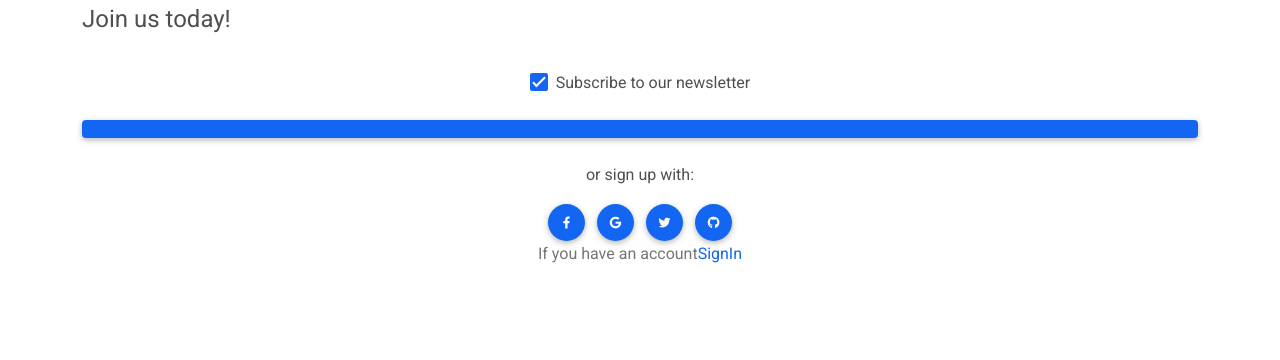
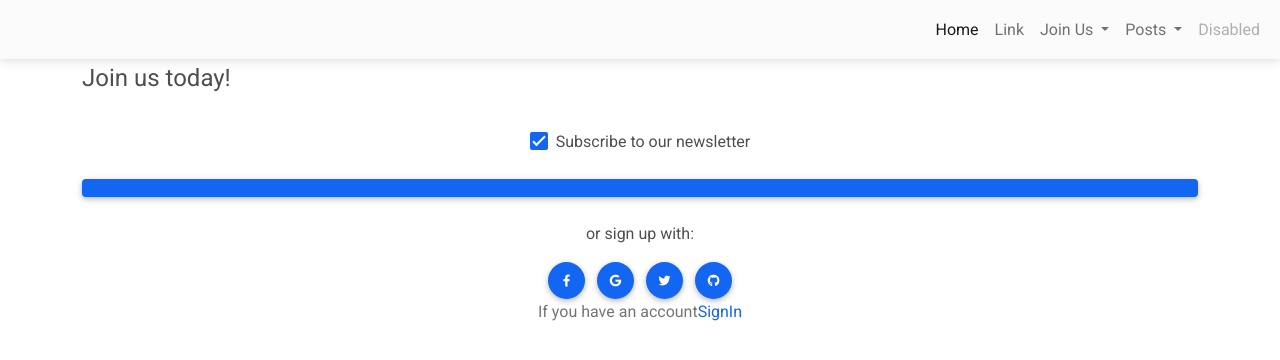
Before and after one commit to eude313/goal, a Python web app: template app/templates/signup.html in a window 1280 px wide. Shown: the top 360 px of the page. Run offline with Jinja, Linux system fonts and the light colour scheme; the template is opened without the code that fills it, so the values that code supplies are empty; some libraries are stand-ins or nearby versions; some web fonts are replaced.

Commit message:
add initial changes

```diff
--- a/app/main/__init__.py
+++ b/app/main/__init__.py
@@ -0,0 +1,5 @@
+from flask import Blueprint
+
+auth = Blueprint('auth',__name__)
+
+from auth import views
--- a/app/templates/base.html
+++ b/app/templates/base.html
@@ -33,6 +33,84 @@
     {% block title %} {% endblock %}
 </head>
 <body>
+    <nav class="navbar navbar-expand-lg navbar-light bg-light">
+        <!-- Container wrapper -->
+        <div class="container-fluid">
+          <!-- Toggle button -->
+          <button
+            class="navbar-toggler"
+            type="button"
+            data-mdb-toggle="collapse"
+            data-mdb-target="#navbarRightAlignExample"
+            aria-controls="navbarRightAlignExample"
+            aria-expanded="false"
+            aria-label="Toggle navigation">
+            <i class="fas fa-bars"></i>
+          </button>
+
+          <!-- Collapsible wrapper -->
+          <div class="collapse navbar-collapse" id="navbarRightAlignExample">
+            <!-- Left links -->
+            <ul class="navbar-nav ms-auto mb-2 mb-lg-0">
+              <li class="nav-item">
+                <a class="nav-link active" aria-current="page" href="#">Home<a>
+              </li>
+              <li class="nav-item">
+                <a class="nav-link" href="#">Link</a>
+              </li>
+              <!-- Navbar dropdown -->
+              <li class="nav-item dropdown">
+                <a
+                  class="nav-link dropdown-toggle"
+                  href="#"
+                  id="navbarDropdown"
+                  role="button"
+                  data-mdb-toggle="dropdown"
+                  aria-expanded="false">
+                  Join Us
+                </a>
+                <!-- Dropdown menu -->
+                <ul class="dropdown-menu" aria-labelledby="navbarDropdown">
+                  <li>
+                    <a class="dropdown-item" href="{{ url_for('signIn')}}">Sign In</a>
+                  </li>
+                  <li>
+                    <a class="dropdown-item" href="{{ url_for('signup')}}">Sign Up</a>
+                  </li>
+                </ul>
+              </li>
+              <!-- Navbar dropdown -->
+              <li class="nav-item dropdown">
+                <a
+                  class="nav-link dropdown-toggle"
+                  href="#"
+                  id="navbarDropdown"
+                  role="button"
+                  data-mdb-toggle="dropdown"
+                  aria-expanded="false">
+                  Posts
+                </a>
+                <!-- Dropdown menu -->
+                <ul class="dropdown-menu" aria-labelledby="navbarDropdown">
+                  <li>
+                    <a class="dropdown-item" href="#">Latest</a>
+                  </li>
+                  <li>
+                    <a class="dropdown-item" href="#">Popular</a>
+                  </li>
+                </ul>
+              </li>
+              <li class="nav-item">
+                <a class="nav-link disabled" href="#" tabindex="-1" aria-disabled="true">Disabled</a>
+              </li>
+            </ul>
+            <!-- Left links -->
+          </div>
+          <!-- Collapsible wrapper -->
+        </div>
+        <!-- Container wrapper -->
+    </nav>
+
     {% block content %} {% endblock %}
     {% block footer %} {% endblock %}
 
--- a/config.py
+++ b/config.py
@@ -1,8 +1,9 @@
 import os
 
 class Config:
+    POPULAR_QUOTE = "http://quotes.stormconsultancy.co.uk/popular.json"
+    NEW_QUOTE = "http://quotes.stormconsultancy.co.uk/quotes/1.json?callback=my_method"
     SECRET_KEY = os.environ.get('SECRET_KEY')
-
 
 class ProdConfig(Config):
     pass
--- a/manage.py
+++ b/manage.py
@@ -3,6 +3,7 @@ from flask_script import Manager,Server
 
 #creating app instance
 app = create_app('development')
+
 manager = Manager(app)
 manager.add_command('server',Server)
 
```
Also changed, not shown: app/__init__.py (+4 -4 lines), app/auth/views.py (+4 -4 lines), app/main/veiws.py (+7 -0 lines).
